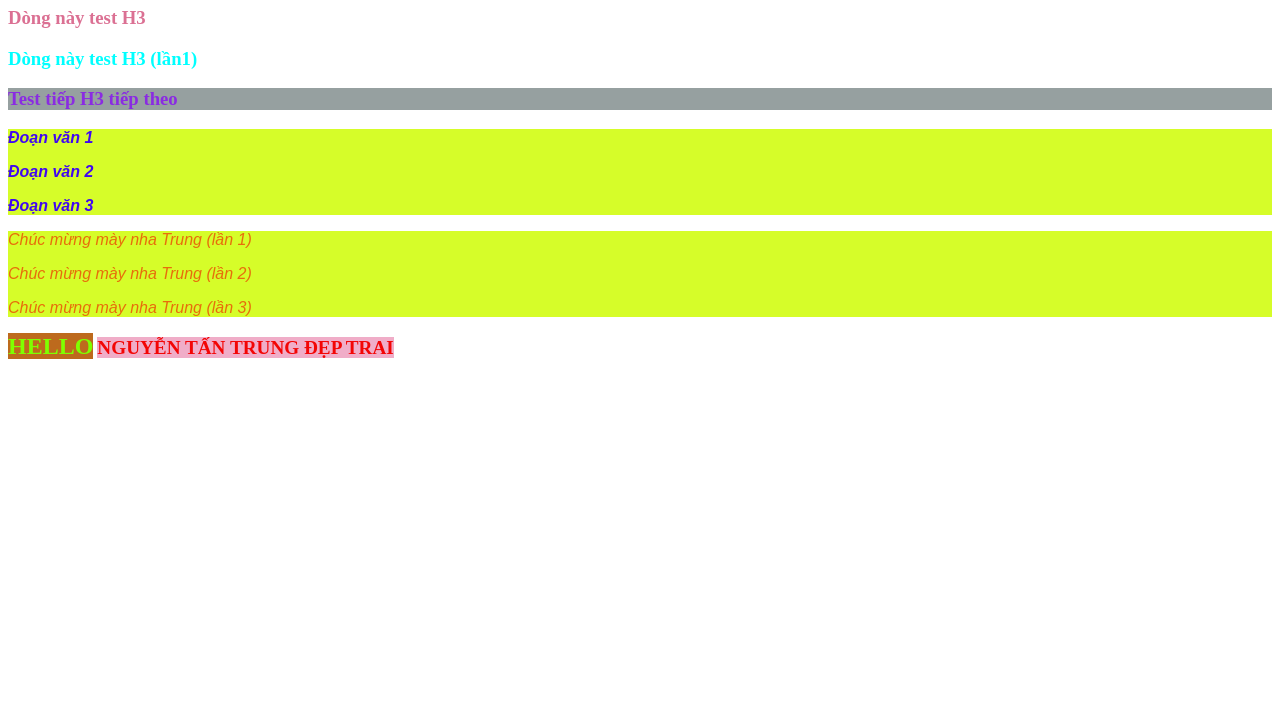
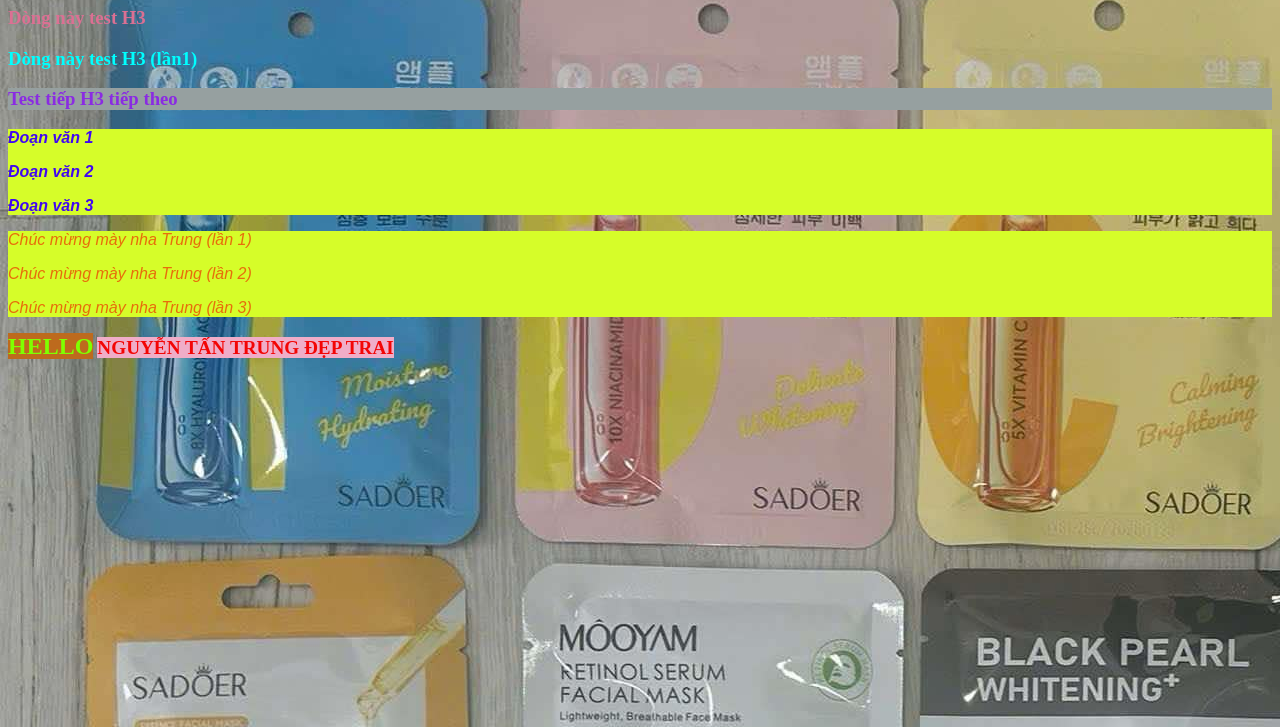
Before and after one commit to tantrung12492/baitai_selector, a plain HTML site: page index.html in a window 1280 px wide. Shown: the part 73-800 px from the top of the page. Drawn offline with Linux system fonts and the light colour scheme; the site is published under a folder, as on GitHub Pages, so addresses that start at the root find nothing.

Commit message:
Xoá / trong Css ở Background img

```diff
--- a/style.css
+++ b/style.css
@@ -2,7 +2,7 @@
   color: blue;
 } */
 body {
-  background-image: url(/cf8211d7-0814-45d6-90af-303d19f20101.jpg);
+  background-image: url(cf8211d7-0814-45d6-90af-303d19f20101.jpg);
 }
 h1 {
   color: crimson;
```
